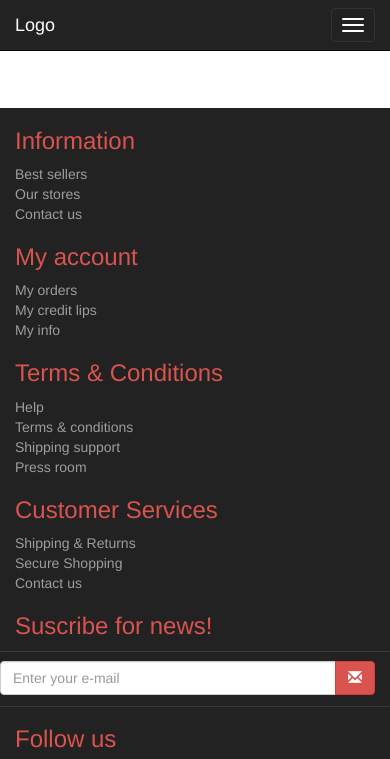
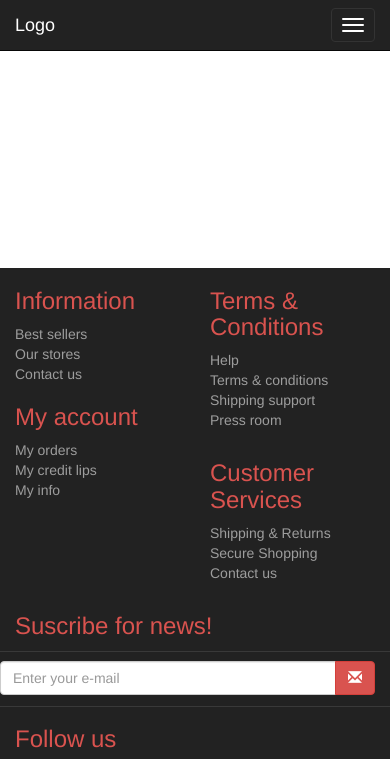
Before and after one commit to AndresVS18/PuntoDeVenta, a website: page index.html in a window 390 px wide. Shown: the top 759 px of the page. Drawn offline with Linux system fonts and the light colour scheme.

Commit message:
Header y Footer

```diff
--- a/index.html
+++ b/index.html
@@ -49,7 +49,7 @@
   <footer class="footer">
     <div class="container">
       <div class="row">
-        <div class="col-md-3">
+        <div class="col-md-3 col-sm-6 col-xs-6">
           <h3>Information</h3>
           <ul class="list-unstyled">
             <li>Best sellers</li>
@@ -63,7 +63,7 @@
             <li>My info</li>
           </ul>
         </div>
-        <div class="col-md-3">
+        <div class="col-md-3 col-sm-6 col-xs-6">
           <h3>Terms &amp; Conditions</h3>
           <ul class="list-unstyled">
             <li>Help</li>
@@ -72,7 +72,7 @@
             <li>Press room</li>
           </ul>
         </div>
-        <div class="col-md-3">
+        <div class="col-md-3 col-sm-6 col-xs-6">
           <h3>Customer Services</h3>
           <ul class="list-unstyled">
             <li>Shipping &amp; Returns</li>
@@ -80,7 +80,7 @@
             <li>Contact us</li>
           </ul>
         </div>
-        <div class="col-md-3">
+        <div class="col-md-3 col-sm-12 col-xs-12">
           <h3>Suscribe for news! </h3>
           <form action="" class="navbar-form" role="suscribe" style="padding-left:0;">
             <div class="input-group">
```
